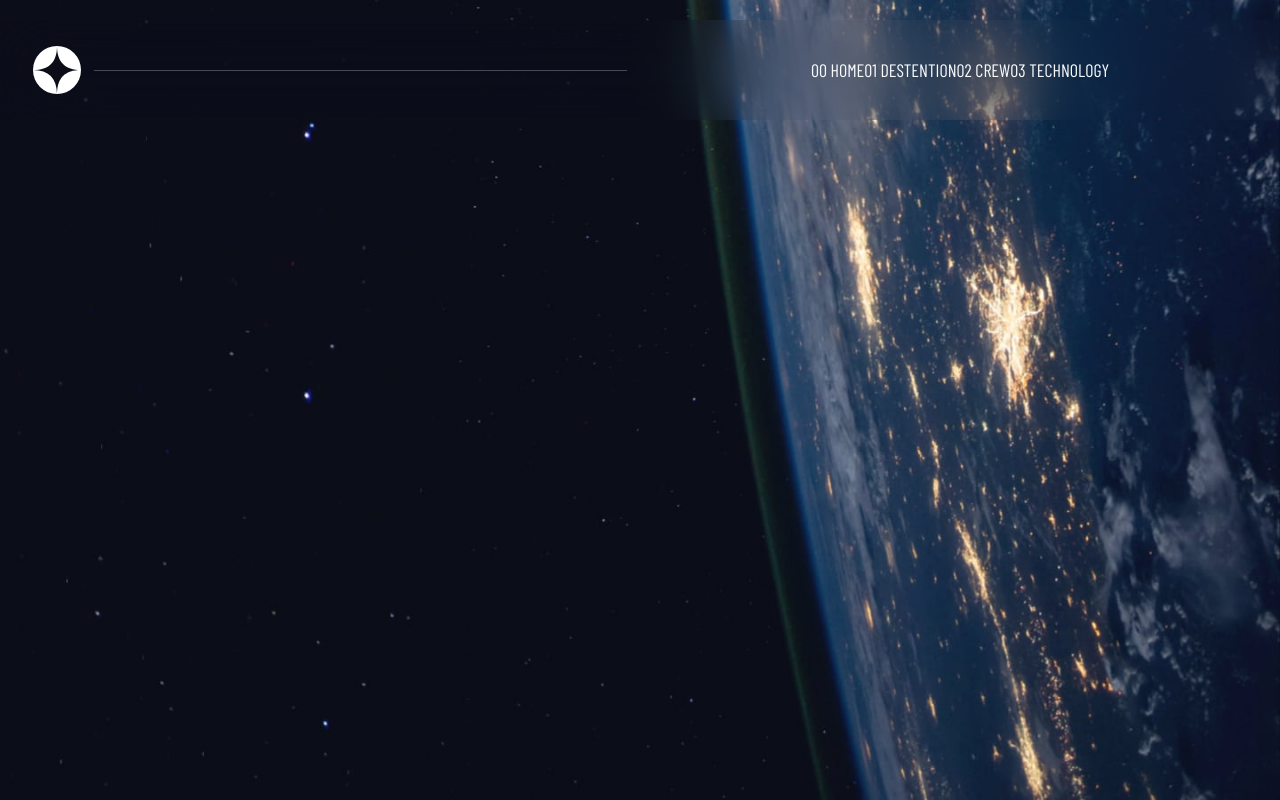
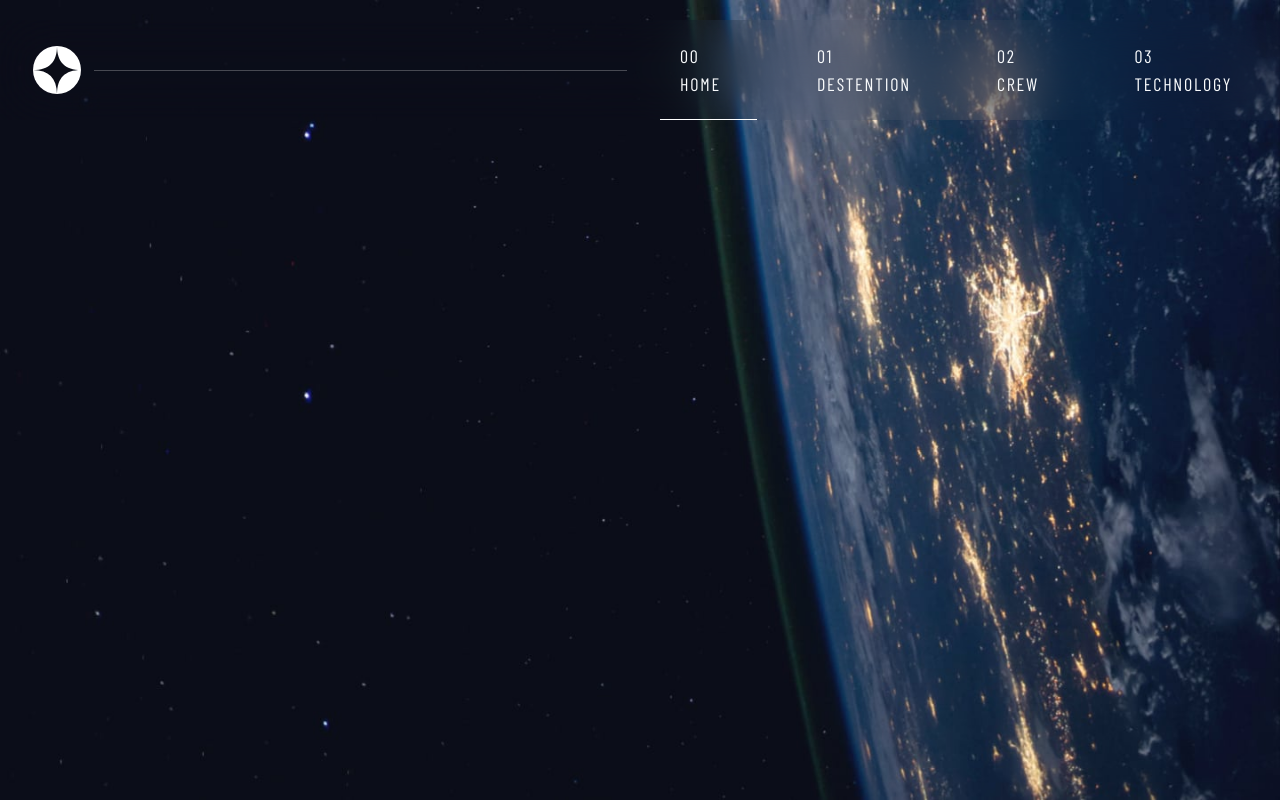
Before and after one commit to MahdiSadeghi26/Space-Toursim-multiPage, a Vue app: page / in a window 1280 px wide. Built offline with nearby package versions, Linux system fonts and the light colour scheme.

Commit message:
defining navItem class and active Item

```diff
--- a/src/style.css
+++ b/src/style.css
@@ -1,3 +1,11 @@
 @tailwind base;
 @tailwind components;
 @tailwind utilities;
+
+.navItem {
+  @apply  mx-5 cursor-pointer h-full px-5 tracking-widest
+    flex items-center hover:border-gray-200 hover:border-b-2  ;
+}
+.activeItem {
+  @apply border-white border-b-[1px];
+}
```
